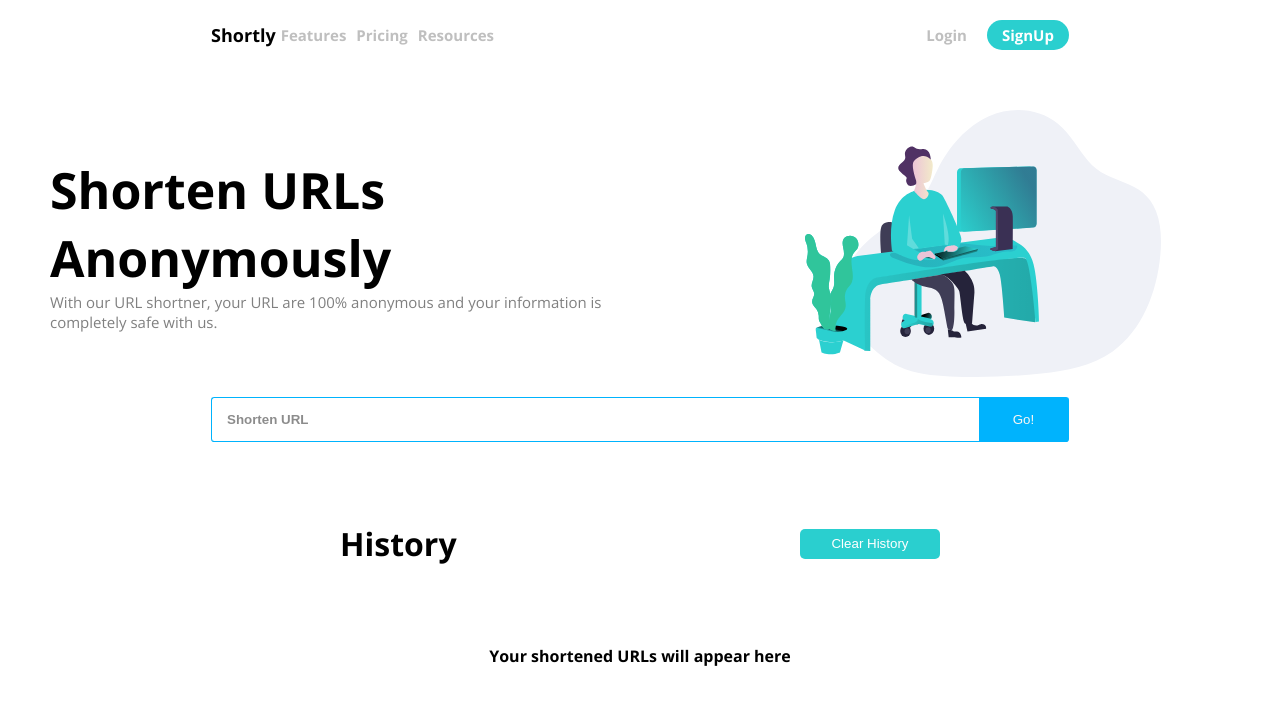
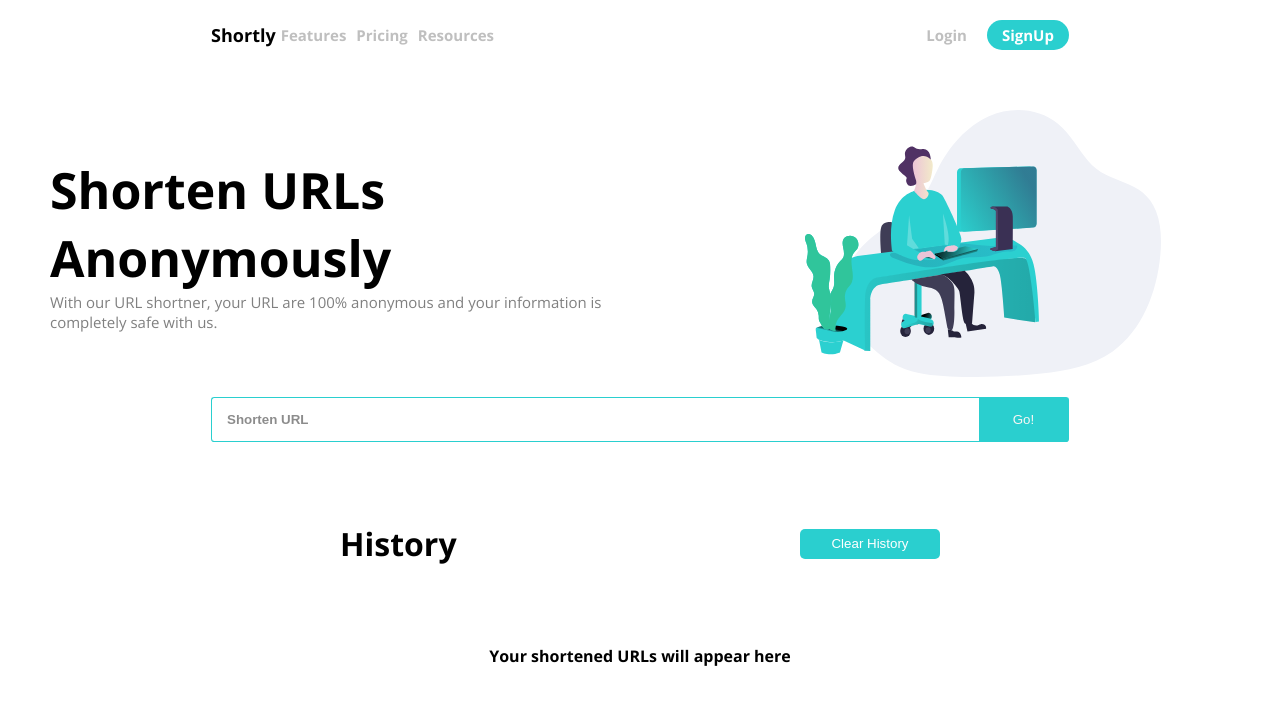
Before and after one commit to siddxharth/url-shortner, a React (Create React App) app: page / in a window 1280 px wide. Shown: the top 704 px of the page. Built offline with nearby package versions, Linux system fonts and the light colour scheme.

Commit message:
change URL field color

```diff
--- a/src/styles/main.css
+++ b/src/styles/main.css
@@ -18,9 +18,9 @@ body {
 }
 
 .submit-btn {
-    background-color: #00B3FD;
+    background-color: hsl(180, 66%, 49%);
     outline: none;
-    border: 1px solid #00B3FD;
+    border: 1px solid hsl(180, 66%, 49%);
     color: #F7F6F4;
     cursor: pointer;
     height: 45px;
@@ -30,12 +30,12 @@ body {
 }
 
 .submit-btn:hover {
-    background-color: #2785CF;
+    background-color: hsl(180, 66%, 40%);
 }
 
 .url-input {
     outline: none;
-    border: 1px solid #00B3FD;
+    border: 1px solid hsl(180, 66%, 49%);
     border-right: 0;
     width: 60vw;
     max-width: 800px;
@@ -75,14 +75,6 @@ body {
 
 .error-msg-hidden {
     display: none;
-}
-
-.url-input-container::after {
-    content: '';
-    background: red;
-    position: absolute;
-    z-index: -1;
-    transform: translateY(-25px);
 }
 
 .url-input::placeholder {
@@ -156,7 +148,7 @@ nav a:hover {
 
 .hero-container {
     display: flex;
-    justify-content: space-around;
+    justify-content: space-evenly;
     align-items: center;
 }
 
```
